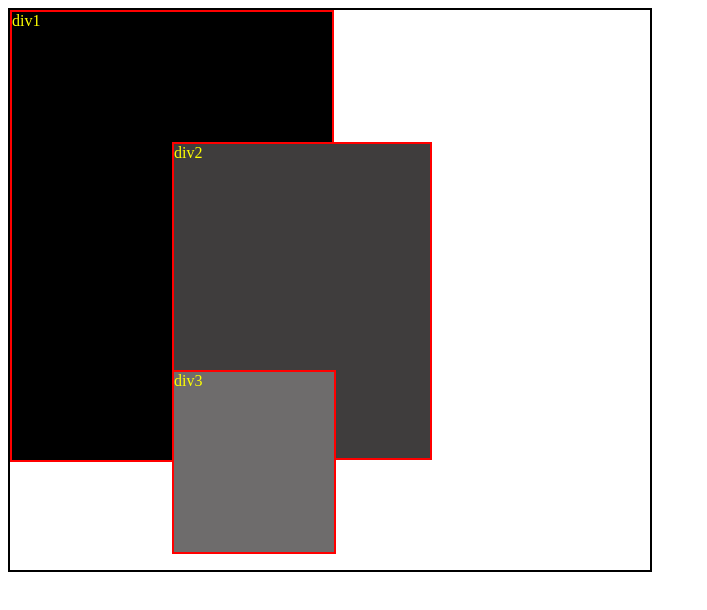
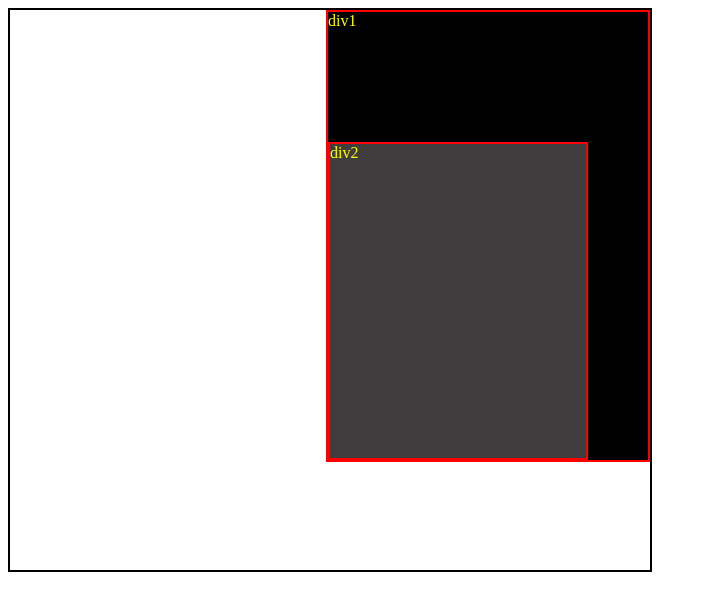
Before and after one commit to mv735065/Html-Css-drill-flex, a plain HTML site: page h2.html in a window 1280 px wide. Shown: the whole page, without its empty margins (0-707 px from the left). Drawn offline with Linux system fonts and the light colour scheme.

Commit message:
chalg drill -14

```diff
--- a/h2.html
+++ b/h2.html
@@ -13,7 +13,7 @@
 
 
         </div>
-        <div id="div3" class="box1" >div3</div>
+        <!-- <div id="div3" class="box1" >div3</div> -->
 
 
 
--- a/h2style.css
+++ b/h2style.css
@@ -1,5 +1,4 @@
 .box1 {
-
   height: 30%;
   width: 30%;
   border: 2px solid red;
@@ -11,7 +10,6 @@
 #box {
   height: 70vh;
 
-
   width: 50vw;
   border: 2px solid black;
   background-color: white;
@@ -21,12 +19,10 @@
 }
 
 #div2 {
-
   width: 80%;
   height: 70%;
   position: absolute;
   bottom: 0;
-  left: 50%;
   background-color: rgb(63, 61, 61);
 }
 
@@ -36,16 +32,14 @@
   width: 50%;
   height: 80%;
   top: 0;
-  left: 0;
+  right: 0;
 }
 
-#div3 {
-
+/* #div3 {
   width: 50%;
   height: 40%;
   position: absolute;
   top: 80%;
   left: 50%;
   background-color: rgb(110, 108, 108);
-
-}
+} */
```
